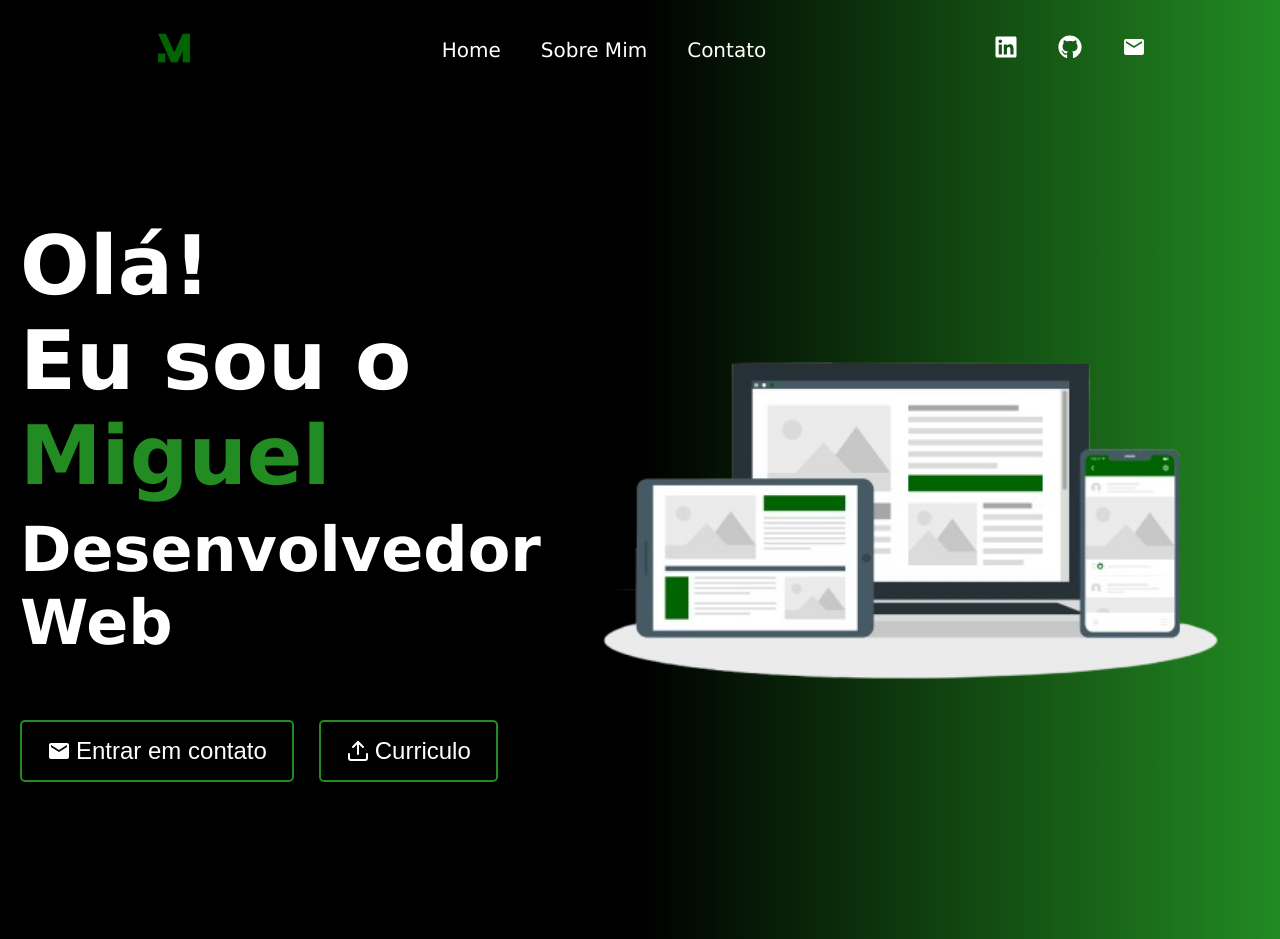
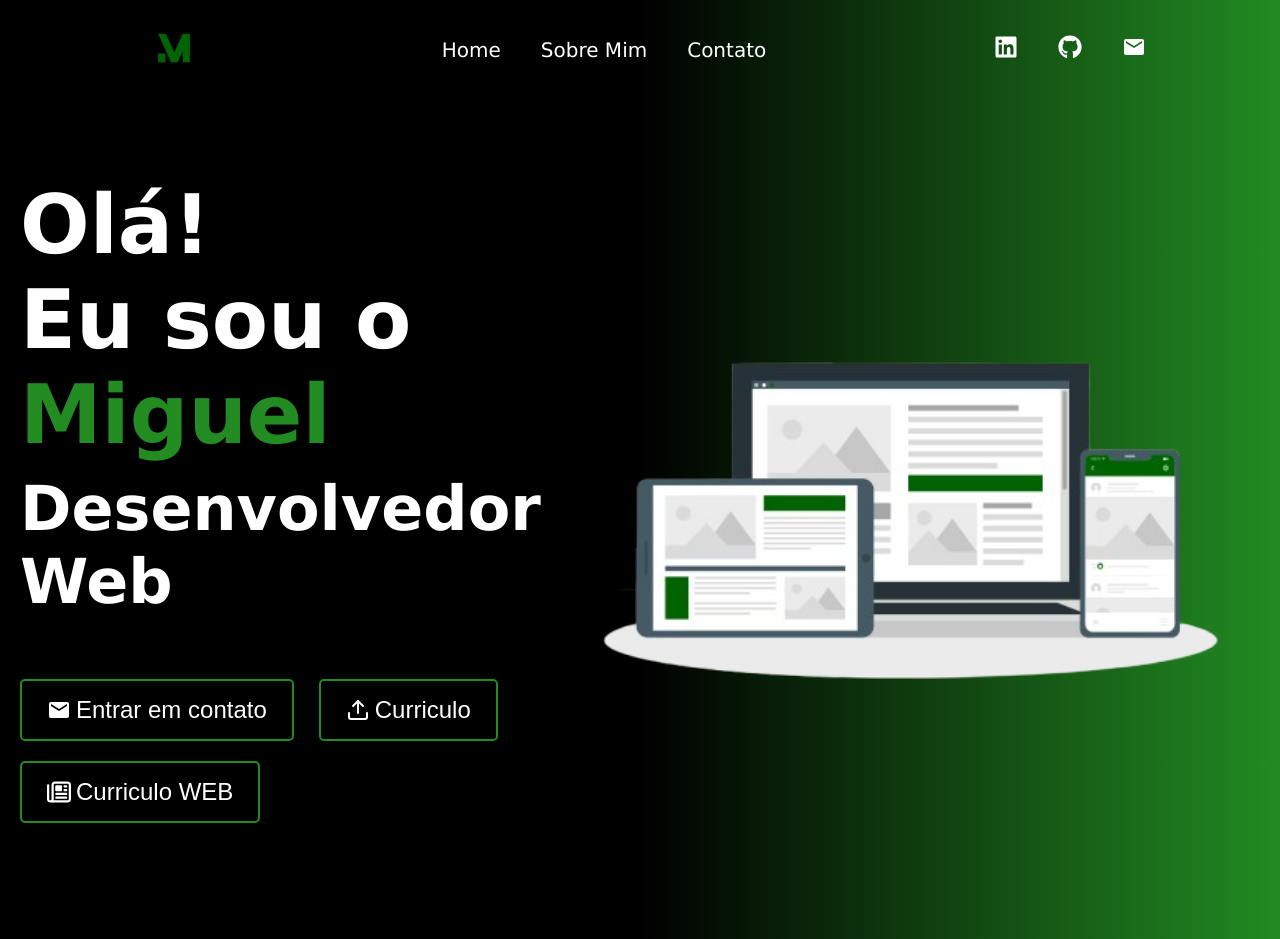
Before and after one commit to MiguelOttoDev/Portifolio, a React (Vite) app: page / in a window 1280 px wide. Shown: the top 939 px of the page. Built offline with nearby package versions, Linux system fonts and the light colour scheme.

Commit message:
add curriculo web

```diff
--- a/src/components/Main/index.jsx
+++ b/src/components/Main/index.jsx
@@ -1,6 +1,7 @@
 import styles from './Main.module.css';
 import { MdEmail } from "react-icons/md";
 import { LuUpload } from "react-icons/lu";
+import { FaRegNewspaper } from "react-icons/fa6";
 import Devices from '../../assets/Devices-cuate.png'
 
 export default function Main(){
@@ -23,6 +24,9 @@ export default function Main(){
                     <button><MdEmail className={styles.icon} /> Entrar em contato</button>
                     </a>
                     <button onClick={handleDownload} > <LuUpload className={styles.icon} />Curriculo</button>
+                    <a href="https://curriculo-eta-rust.vercel.app" target="_blank">
+                    <button><FaRegNewspaper className={styles.icon} /> Curriculo WEB</button>
+                    </a>
                 </div>
             </div>
             <div>
```
